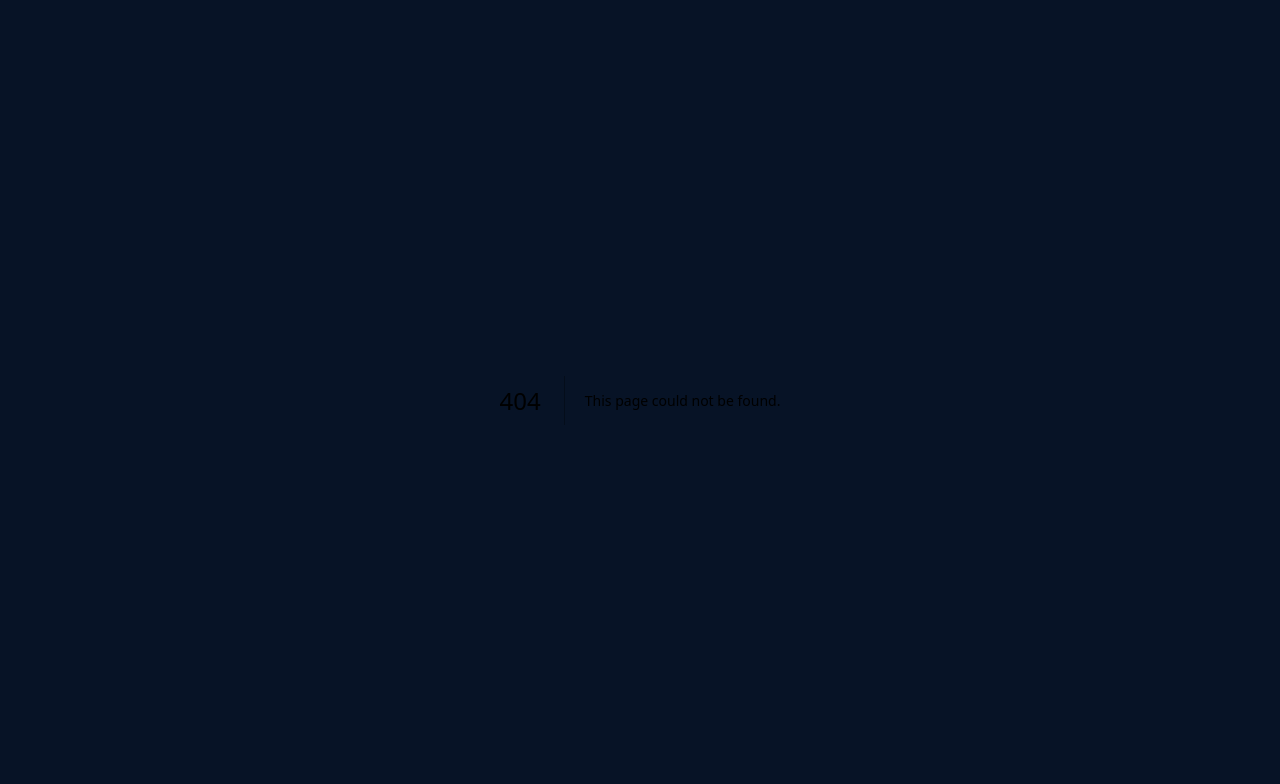
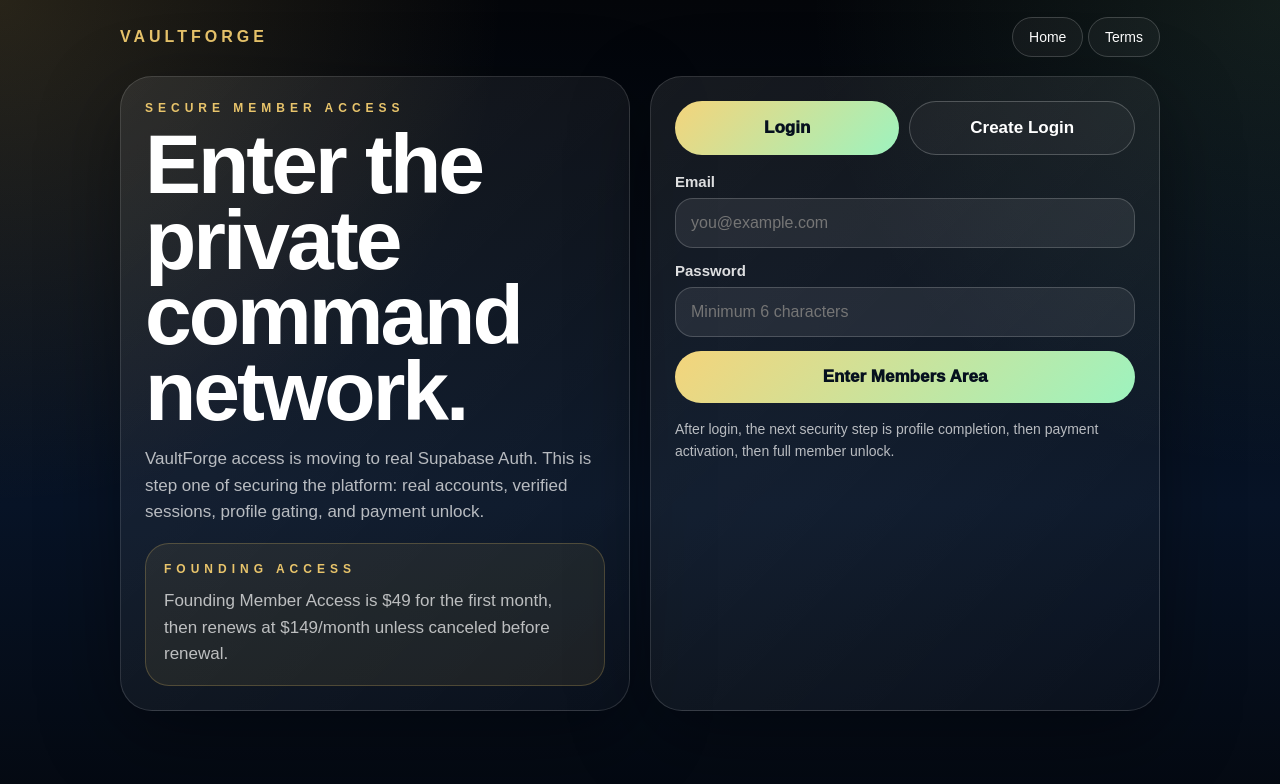
Before and after one commit to bcrsoutheast-lang/vaultforge-full, a Next.js app: page /login in a window 1280 px wide. Before the commit this address had no page. Shown: the top 784 px of the page. Built offline with nearby package versions, Linux system fonts and the light colour scheme.

Commit message:
Add files via upload

```diff
--- /dev/null
+++ b/app/login/page.tsx
@@ -0,0 +1,316 @@
+"use client";
+
+import { useEffect, useState } from "react";
+import Link from "next/link";
+
+const page: React.CSSProperties = {
+  minHeight: "100vh",
+  background:
+    "radial-gradient(circle at top left, rgba(232,196,107,.16), transparent 32%), radial-gradient(circle at top right, rgba(157,243,191,.10), transparent 30%), linear-gradient(180deg, #030509 0%, #071326 55%, #030509 100%)",
+  color: "white",
+  fontFamily: "Arial, sans-serif",
+  padding: "28px 18px 90px",
+};
+
+const wrap: React.CSSProperties = {
+  maxWidth: 1040,
+  margin: "0 auto",
+};
+
+const topBar: React.CSSProperties = {
+  display: "flex",
+  justifyContent: "space-between",
+  alignItems: "center",
+  gap: 14,
+  marginBottom: 30,
+};
+
+const navBtn: React.CSSProperties = {
+  color: "white",
+  textDecoration: "none",
+  border: "1px solid rgba(255,255,255,.18)",
+  borderRadius: 999,
+  padding: "11px 16px",
+  fontSize: 14,
+  background: "rgba(255,255,255,.04)",
+};
+
+const grid: React.CSSProperties = {
+  display: "grid",
+  gridTemplateColumns: "repeat(auto-fit, minmax(300px, 1fr))",
+  gap: 20,
+  alignItems: "stretch",
+};
+
+const card: React.CSSProperties = {
+  border: "1px solid rgba(255,255,255,.14)",
+  background:
+    "linear-gradient(135deg, rgba(255,255,255,.08), rgba(255,255,255,.025))",
+  borderRadius: 32,
+  padding: 24,
+  boxShadow: "0 24px 80px rgba(0,0,0,.38)",
+};
+
+const eyebrow: React.CSSProperties = {
+  color: "#e8c46b",
+  letterSpacing: 5,
+  fontWeight: 900,
+  fontSize: 12,
+  marginBottom: 12,
+};
+
+const title: React.CSSProperties = {
+  fontSize: "clamp(44px, 10vw, 84px)",
+  lineHeight: .9,
+  letterSpacing: -3,
+  margin: "0 0 16px",
+};
+
+const muted: React.CSSProperties = {
+  color: "rgba(255,255,255,.70)",
+  lineHeight: 1.55,
+  fontSize: 17,
+};
+
+const label: React.CSSProperties = {
+  display: "block",
+  color: "rgba(255,255,255,.86)",
+  fontWeight: 900,
+  marginBottom: 8,
+  fontSize: 15,
+};
+
+const input: React.CSSProperties = {
+  width: "100%",
+  boxSizing: "border-box",
+  borderRadius: 18,
+  border: "1px solid rgba(255,255,255,.18)",
+  background: "rgba(255,255,255,.075)",
+  color: "white",
+  padding: "15px 15px",
+  fontSize: 16,
+  outline: "none",
+  marginBottom: 14,
+};
+
+const primary: React.CSSProperties = {
+  width: "100%",
+  border: 0,
+  borderRadius: 999,
+  padding: "16px 22px",
+  background: "linear-gradient(135deg, #f4d47b, #9df3bf)",
+  color: "#06101e",
+  fontWeight: 950,
+  fontSize: 17,
+  cursor: "pointer",
+};
+
+const ghost: React.CSSProperties = {
+  width: "100%",
+  border: "1px solid rgba(255,255,255,.22)",
+  borderRadius: 999,
+  padding: "16px 22px",
+  background: "rgba(255,255,255,.04)",
+  color: "white",
+  fontWeight: 900,
+  fontSize: 17,
+  cursor: "pointer",
+};
+
+function cleanEmail(value: string) {
+  return value.trim().toLowerCase();
+}
+
+export default function LoginPage() {
+  const [mode, setMode] = useState<"login" | "signup">("login");
+  const [email, setEmail] = useState("");
+  const [password, setPassword] = useState("");
+  const [fullName, setFullName] = useState("");
+  const [busy, setBusy] = useState(false);
+  const [message, setMessage] = useState("");
+  const [error, setError] = useState("");
+
+  useEffect(() => {
+    const params = new URLSearchParams(window.location.search);
+    if (params.get("created") === "1") {
+      setMessage("Account created. Log in with your email and password.");
+    }
+  }, []);
+
+  async function submit() {
+    if (busy) return;
+
+    setBusy(true);
+    setError("");
+    setMessage("");
+
+    try {
+      const endpoint = mode === "signup" ? "/api/member/signup" : "/api/member/login";
+      const normalizedEmail = cleanEmail(email);
+
+      const res = await fetch(endpoint, {
+        method: "POST",
+        headers: {
+          "Content-Type": "application/json",
+        },
+        body: JSON.stringify({
+          email: normalizedEmail,
+          password,
+          full_name: fullName,
+        }),
+      });
+
+      const data = await res.json();
+
+      if (!res.ok || !data?.ok) {
+        throw new Error(data?.error || data?.details || "Authentication failed.");
+      }
+
+      window.localStorage.setItem("vf_email", normalizedEmail);
+      window.sessionStorage.setItem("vf_email", normalizedEmail);
+      window.localStorage.setItem("vf_member_login", "1");
+      window.sessionStorage.setItem("vf_member_login", "1");
+
+      setMessage(data?.message || "Success.");
+
+      window.location.href = data?.redirect_to || "/dashboard";
+    } catch (err: any) {
+      setError(err?.message || "Could not sign in.");
+    } finally {
+      setBusy(false);
+    }
+  }
+
+  return (
+    <main style={page}>
+      <div style={wrap}>
+        <header style={topBar}>
+          <Link href="/" style={{ color: "#e8c46b", fontWeight: 900, letterSpacing: 4, textDecoration: "none" }}>
+            VAULTFORGE
+          </Link>
+          <div>
+            <Link href="/" style={navBtn}>Home</Link>{" "}
+            <Link href="/terms" style={navBtn}>Terms</Link>
+          </div>
+        </header>
+
+        <section style={grid}>
+          <div style={card}>
+            <div style={eyebrow}>SECURE MEMBER ACCESS</div>
+            <h1 style={title}>
+              Enter the private command network.
+            </h1>
+            <p style={muted}>
+              VaultForge access is moving to real Supabase Auth. This is step one of securing the platform:
+              real accounts, verified sessions, profile gating, and payment unlock.
+            </p>
+
+            <div style={{
+              border: "1px solid rgba(232,196,107,.24)",
+              background: "rgba(232,196,107,.08)",
+              borderRadius: 24,
+              padding: 18,
+              marginTop: 18,
+            }}>
+              <div style={eyebrow}>FOUNDING ACCESS</div>
+              <p style={{ ...muted, margin: 0 }}>
+                Founding Member Access is $49 for the first month, then renews at $149/month unless canceled before renewal.
+              </p>
+            </div>
+          </div>
+
+          <div style={card}>
+            <div style={{ display: "flex", gap: 10, marginBottom: 18 }}>
+              <button
+                type="button"
+                onClick={() => setMode("login")}
+                style={mode === "login" ? primary : ghost}
+              >
+                Login
+              </button>
+              <button
+                type="button"
+                onClick={() => setMode("signup")}
+                style={mode === "signup" ? primary : ghost}
+              >
+                Create Login
+              </button>
+            </div>
+
+            {message && (
+              <div style={{
+                border: "1px solid rgba(157,243,191,.35)",
+                background: "rgba(157,243,191,.08)",
+                color: "#9df3bf",
+                borderRadius: 18,
+                padding: 14,
+                marginBottom: 14,
+                fontWeight: 900,
+              }}>
+                {message}
+              </div>
+            )}
+
+            {error && (
+              <div style={{
+                border: "1px solid rgba(255,110,110,.35)",
+                background: "rgba(255,110,110,.08)",
+                color: "#ffd0d0",
+                borderRadius: 18,
+                padding: 14,
+                marginBottom: 14,
+                fontWeight: 900,
+              }}>
+                {error}
+              </div>
+            )}
+
+            {mode === "signup" && (
+              <>
+                <label style={label}>Full Name</label>
+                <input
+                  style={input}
+                  value={fullName}
+                  onChange={(event) => setFullName(event.target.value)}
+                  placeholder="Your name"
+                  autoComplete="name"
+                />
+              </>
+            )}
+
+            <label style={label}>Email</label>
+            <input
+              style={input}
+              value={email}
+              onChange={(event) => setEmail(event.target.value)}
+              placeholder="you@example.com"
+              type="email"
+              autoComplete="email"
+            />
+
+            <label style={label}>Password</label>
+            <input
+              style={input}
+              value={password}
+              onChange={(event) => setPassword(event.target.value)}
+              placeholder="Minimum 6 characters"
+              type="password"
+              autoComplete={mode === "signup" ? "new-password" : "current-password"}
+              onKeyDown={(event) => {
+                if (event.key === "Enter") submit();
+              }}
+            />
+
+            <button type="button" onClick={submit} disabled={busy} style={{ ...primary, opacity: busy ? .65 : 1 }}>
+              {busy ? "Working..." : mode === "signup" ? "Create Secure Login" : "Enter Members Area"}
+            </button>
+
+            <p style={{ ...muted, fontSize: 14, marginTop: 16 }}>
+              After login, the next security step is profile completion, then payment activation, then full member unlock.
+            </p>
+          </div>
+        </section>
+      </div>
+    </main>
+  );
+}
```
